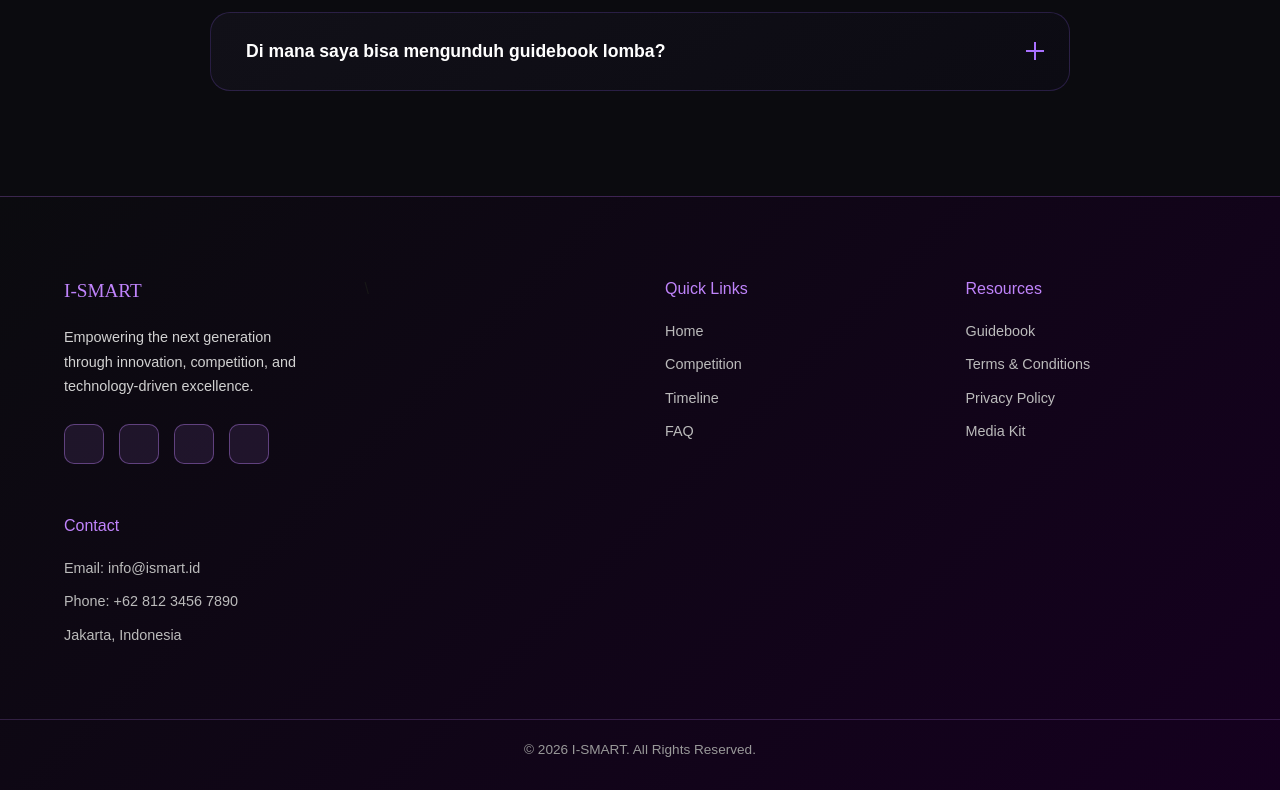
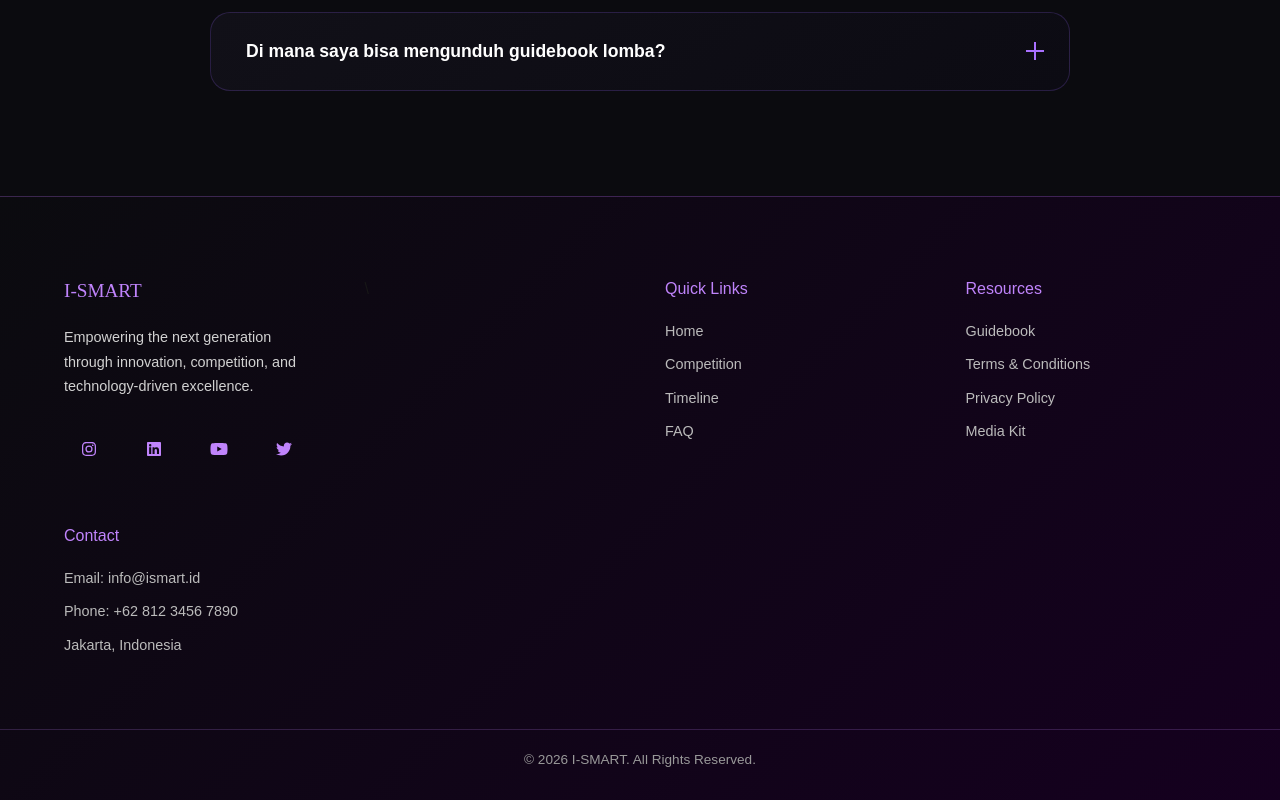
Before and after one commit to Rihza07/I-Smart-Competition, a Next.js app: page / in a window 1280 px wide. Shown: the part 3589-4389 px from the top of the page. Built offline with nearby package versions, Linux system fonts and the light colour scheme.

Commit message:
icon footer

```diff
--- a/app/components/Footer.tsx
+++ b/app/components/Footer.tsx
@@ -1,43 +1,72 @@
+import { FontAwesomeIcon } from "@fortawesome/react-fontawesome";
+import {
+  faInstagram,
+  faLinkedin,
+  faYoutube,
+  faTwitter,
+} from "@fortawesome/free-brands-svg-icons";
+
 export default function Footer() {
   return (
     <footer className="footer">
       <div className="container footer-container">
-
         <div className="footer-brand">
           <h3 className="logo">I-SMART</h3>
           <p>
-            Empowering the next generation through innovation, competition,
-            and technology-driven excellence.
+            Empowering the next generation through innovation, competition, and
+            technology-driven excellence.
           </p>
 
           <div className="footer-socials">
-            <a href="#"><i className="fab fa-instagram"></i></a>
-            <a href="#"><i className="fab fa-linkedin"></i></a>
-            <a href="#"><i className="fab fa-youtube"></i></a>
-            <a href="#"><i className="fab fa-twitter"></i></a>
+            <a href="#">
+              <FontAwesomeIcon icon={faInstagram} />
+            </a>
+            <a href="#">
+              <FontAwesomeIcon icon={faLinkedin} />
+            </a>
+            <a href="#">
+              <FontAwesomeIcon icon={faYoutube} />
+            </a>
+            <a href="#">
+              <FontAwesomeIcon icon={faTwitter} />
+            </a>
           </div>
         </div>
-\
+        \
         <div className="footer-links">
           <h4>Quick Links</h4>
           <ul>
-            <li><a href="#hero">Home</a></li>
-            <li><a href="#competition">Competition</a></li>
-            <li><a href="#timeline">Timeline</a></li>
-            <li><a href="#faq">FAQ</a></li>
+            <li>
+              <a href="#hero">Home</a>
+            </li>
+            <li>
+              <a href="#competition">Competition</a>
+            </li>
+            <li>
+              <a href="#timeline">Timeline</a>
+            </li>
+            <li>
+              <a href="#faq">FAQ</a>
+            </li>
           </ul>
         </div>
-
         <div className="footer-links">
           <h4>Resources</h4>
           <ul>
-            <li><a href="#">Guidebook</a></li>
-            <li><a href="#">Terms & Conditions</a></li>
-            <li><a href="#">Privacy Policy</a></li>
-            <li><a href="#">Media Kit</a></li>
+            <li>
+              <a href="#">Guidebook</a>
+            </li>
+            <li>
+              <a href="#">Terms & Conditions</a>
+            </li>
+            <li>
+              <a href="#">Privacy Policy</a>
+            </li>
+            <li>
+              <a href="#">Media Kit</a>
+            </li>
           </ul>
         </div>
-
         <div className="footer-links">
           <h4>Contact</h4>
           <ul>
@@ -46,13 +75,11 @@ export default function Footer() {
             <li>Jakarta, Indonesia</li>
           </ul>
         </div>
-
       </div>
 
       <div className="footer-bottom">
         <p>© 2026 I-SMART. All Rights Reserved.</p>
       </div>
     </footer>
-
-  )
+  );
 }
--- a/app/globals.css
+++ b/app/globals.css
@@ -5,7 +5,7 @@
   --foreground: #171717;
 }
 
-@theme inline {
+theme inline {
   --color-background: var(--background);
   --color-foreground: var(--foreground);
   --font-sans: var(--font-geist-sans);
@@ -2770,10 +2770,11 @@ height: auto;
 }
 
 .footer-socials a {
-  width: 40px;
-  height: 40px;
-  background: rgba(192, 132, 252, 0.1);
-  border: 1px solid rgba(192, 132, 252, 0.4);
+  width: 50px;
+  height: 50px;
+  /* text-decoration: none; */
+  /* background: rgba(192, 132, 252, 0.1); */
+  /* border: 1px solid rgba(192, 132, 252, 0.4); */
   border-radius: 10px;
   display: flex;
   align-items: center;
--- a/package.json
+++ b/package.json
@@ -9,6 +9,10 @@
     "lint": "eslint"
   },
   "dependencies": {
+    "@fortawesome/fontawesome-svg-core": "^7.2.0",
+    "@fortawesome/free-brands-svg-icons": "^7.2.0",
+    "@fortawesome/free-solid-svg-icons": "^7.2.0",
+    "@fortawesome/react-fontawesome": "^3.2.0",
     "next": "16.1.6",
     "react": "^19.2.3",
     "react-dom": "^19.2.3"
```
Also changed, not shown: 1 other file (tests, documents, lock files or other folders).
